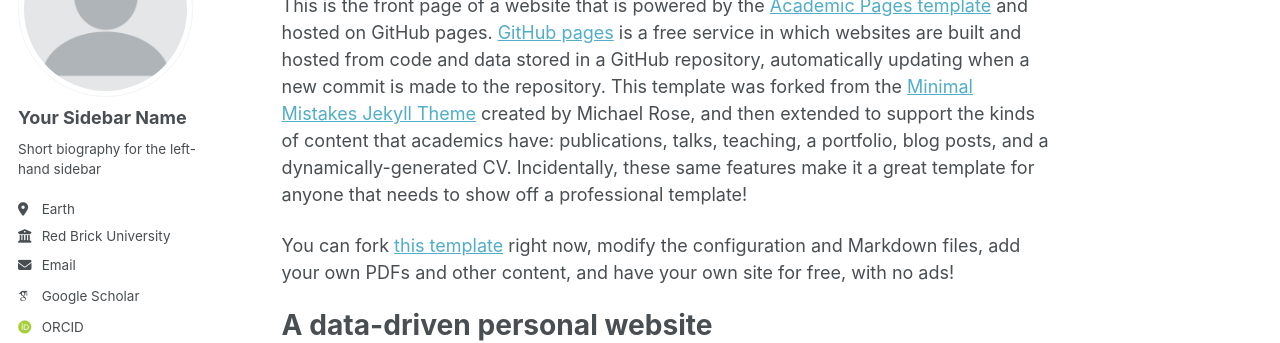
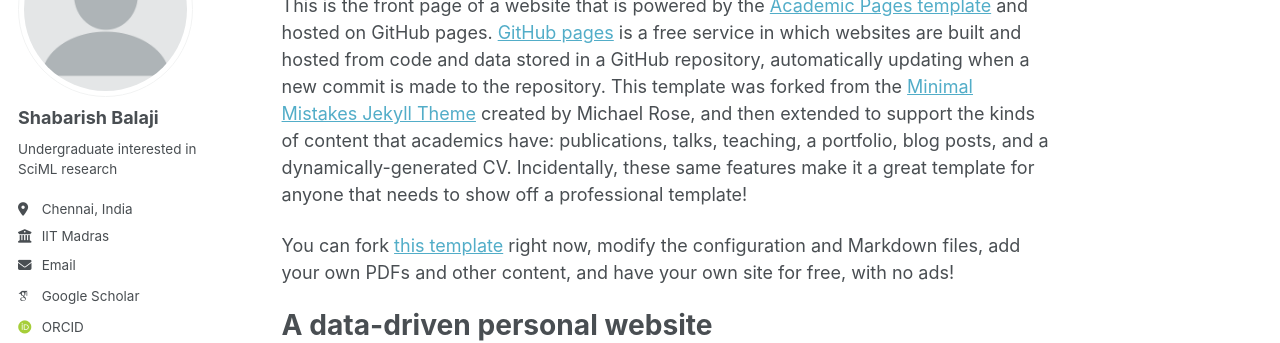
Before and after one commit to shabarishbalajir/shabarishbalajir.github.io, a Jekyll site: the page built from _pages/about.md, in a window 1280 px wide. Shown: the part 177-520 px from the top of the page. Built offline with Jekyll 4.4.1, drawn with Linux system fonts in a browser that asks for light colours; some web fonts are replaced; a script bundle is joined from its source files by our own code; library files that are not in the unit come from our copies.

Commit message:
Update author profile information in _config.yml

```diff
--- a/_config.yml
+++ b/_config.yml
@@ -24,18 +24,17 @@
 author:
   # Biographic information
   avatar           : "profile.png"
-  name             : "Your Sidebar Name"
-  pronouns         : # example: "she/her"
-  bio              : "Short biography for the left-hand sidebar"
-  location         : "Earth"
-  employer         : "Red Brick University"
+  name             : "Shabarish Balaji"
+  bio              : "Undergraduate interested in SciML research"
+  location         : "Chennai, India"
+  employer         : "IIT Madras"
   uri              : # URL
-  email            : "none@example.org"
+  email            : "shabarishbalaji@gmail.com"
 
   # Academic websites
   academia         : # URL
   arxiv            : # URL - Update with the correct link to your profile
-  googlescholar    : "https://scholar.google.com/citations?user=PS_CX0AAAAAJ"
+  googlescholar    : "https://scholar.google.com/citations?user=TMFtBsgAAAAJ&hl=en&authuser=1"
   inspire-hep      : # URL
   impactstory      : # URL
   orcid            : "https://orcid.org/yourorcidurl"
```
